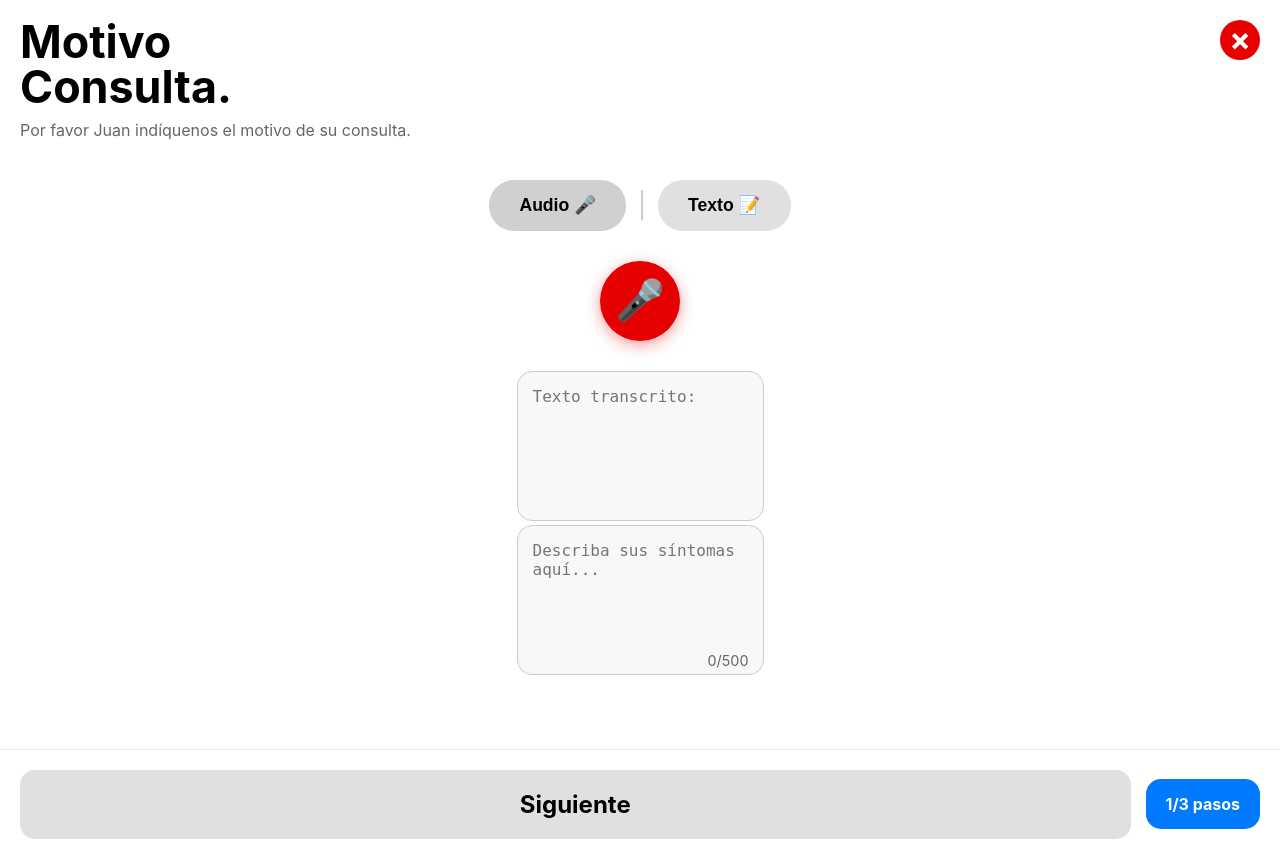
After one commit to sergio-delolmo-riol/PreConsulta, a PHP site: page /consulta-digital_pag1.html in a window 1280 px wide. The commit adds this page. Run offline with PHP 8.4, Linux system fonts and the light colour scheme.

Commit message:
cambios e implementacion pantallas 1 y 2 consulta digital

```diff
--- /dev/null
+++ b/consulta-digital_pag1.html
@@ -0,0 +1,63 @@
+<!DOCTYPE html>
+<html lang="es">
+<head>
+    <meta charset="UTF-8">
+    <meta name="viewport" content="width=device-width, initial-scale=1.0">
+    <title>Motivo de Consulta - Centro de Triaje Digital</title>
+    <link rel="stylesheet" href="CSS/style.css">
+</head>
+<body class="full-height-body">
+
+    <header class="consult-header" role="banner">
+        <div class="header-content">
+            <div class="header-text">
+                <h1>Motivo<br>Consulta.</h1>
+                <p>Por favor Juan indíquenos el motivo de su consulta.</p>
+            </div>
+            <a href="index.html" class="close-button" aria-label="Cerrar y volver a la página de inicio">
+                &times;
+            </a>
+        </div>
+    </header>
+
+    <main id="main-content" role="main" class="consult-main">
+        <div class="input-method-selector" role="tablist" aria-label="Método de entrada de síntomas">
+            <button id="tab-audio" role="tab" aria-selected="true" aria-controls="panel-audio" class="tab-button active">
+                Audio 🎤
+            </button>
+            <div class="separator"></div>
+            <button id="tab-texto" role="tab" aria-selected="false" aria-controls="panel-texto" class="tab-button">
+                Texto 📝
+            </button>
+        </div>
+
+        <!-- Contenedor para los paneles -->
+        <div class="panels-container">
+            <div id="panel-audio" role="tabpanel" aria-labelledby="tab-audio" class="tab-panel active">
+                <button class="record-button" aria-label="Iniciar grabación de audio">
+                    <!-- Icono de micrófono -->
+                </button>
+                <div class="text-container">
+                    <label for="transcribed-text" class="sr-only">Texto transcrito</label>
+                    <textarea id="transcribed-text" readonly placeholder="Texto transcrito:"></textarea>
+                </div>
+            </div>
+
+            <div id="panel-texto" role="tabpanel" aria-labelledby="tab-texto" class="tab-panel">
+                <div class="text-container">
+                    <label for="symptom-text" class="sr-only">Describa sus síntomas</label>
+                    <textarea id="symptom-text" maxlength="500" placeholder="Describa sus síntomas aquí..."></textarea>
+                    <div class="char-counter" aria-live="polite">0/500</div>
+                </div>
+            </div>
+        </div>
+    </main>
+
+    <footer class="consult-footer">
+        <a href="consulta-digital_pag2.html" class="next-button">Siguiente</a>
+        <div class="step-counter" aria-label="Paso 1 de 3">1/3 pasos</div>
+    </footer>
+
+    <script src="js/main.js"></script>
+</body>
+</html>
--- a/css/style.css
+++ b/css/style.css
@@ -6,8 +6,12 @@ body, html {
     background-color: #fff;
     color: #000;
     height: 100%;
+}
+
+body {
     display: flex;
     flex-direction: column;
+    box-sizing: border-box;
 }
 
 /* Clase para lectores de pantalla */
@@ -70,6 +74,7 @@ body, html {
     display: flex;
     justify-content: center;
     align-items: center;
+    padding-bottom: 70px; /* Espacio para la barra de navegación fija */
 }
 
 .triage-section {
@@ -77,16 +82,16 @@ body, html {
 }
 
 .triage-button {
-    width: 180px;
-    height: 180px;
-    background-color: #e60000; /* Rojo de la cruz */
+    width: 300px;
+    height: 300px;
+    background-color: #e60000;
     border-radius: 50%;
     border: none;
     cursor: pointer;
-    display: flex;
+    display: inline-flex;
     justify-content: center;
     align-items: center;
-    box-shadow: 0 4px 15px rgba(0, 0, 0, 0.2);
+    box-shadow: 0 0px 10px rgb(0 0 0 / 70%);
     position: relative;
 }
 
@@ -228,3 +233,252 @@ body, html {
     background-color: #b8daff; /* Un poco más oscuro al pasar el ratón o al enfocar */
     outline: none;
 }
+
+/* Estilos para la página de consulta */
+.full-height-body {
+    display: flex;
+    flex-direction: column;
+    height: 100vh; /* Ocupar toda la altura de la ventana */
+}
+
+.consult-header {
+    padding: 20px;
+    box-sizing: border-box;
+    position: relative;
+}
+
+.consult-header .header-content {
+    display: flex;
+    justify-content: space-between;
+    align-items: flex-start;
+}
+
+.consult-header h1 {
+    font-size: 2.8rem;
+    font-weight: bold;
+    margin: 0;
+    line-height: 1;
+}
+
+.consult-header p {
+    margin: 10px 0 0;
+    font-size: 1rem;
+    color: #666;
+}
+
+.close-button {
+    font-size: 2rem;
+    font-weight: bold;
+    color: #fff;
+    background-color: #e60000;
+    border-radius: 50%;
+    width: 40px;
+    height: 40px;
+    display: flex;
+    justify-content: center;
+    align-items: center;
+    text-decoration: none;
+    line-height: 1;
+}
+
+.consult-main {
+    flex-grow: 1;
+    padding: 20px;
+    display: flex;
+    flex-direction: column;
+    align-items: center;
+}
+
+.input-method-selector {
+    display: flex;
+    justify-content: center;
+    align-items: center;
+    margin-bottom: 30px;
+}
+
+.input-method-selector .tab-button {
+    background-color: #e0e0e0;
+    border: none;
+    padding: 15px 30px;
+    font-size: 1.1rem;
+    font-weight: bold;
+    border-radius: 25px;
+    cursor: pointer;
+    transition: background-color 0.3s;
+}
+
+.input-method-selector .tab-button.active {
+    background-color: #d0d0d0;
+}
+
+.input-method-selector .separator {
+    width: 2px;
+    height: 30px;
+    background-color: #ccc;
+    margin: 0 15px;
+}
+
+#panel-audio, #panel-texto {
+    width: 100%;
+    display: flex;
+    flex-direction: column;
+    align-items: center;
+}
+
+.record-button {
+    width: 80px;
+    height: 80px;
+    background-color: #e60000;
+    border-radius: 50%;
+    border: none;
+    cursor: pointer;
+    display: flex;
+    justify-content: center;
+    align-items: center;
+    box-shadow: 0 4px 15px rgba(230, 0, 0, 0.4);
+    margin-bottom: 30px;
+}
+
+.record-button::before {
+    content: '🎤'; /* Placeholder para el icono de micro */
+    font-size: 40px;
+    color: white;
+}
+
+.text-container {
+    width: 100%;
+    position: relative;
+}
+
+.text-container textarea {
+    width: 100%;
+    height: 150px;
+    border: 1px solid #ccc;
+    border-radius: 15px;
+    padding: 15px;
+    box-sizing: border-box;
+    font-size: 1rem;
+    background-color: #f8f8f8;
+    resize: none;
+}
+
+.char-counter {
+    position: absolute;
+    bottom: 10px;
+    right: 15px;
+    font-size: 0.9rem;
+    color: #666;
+}
+
+.consult-footer {
+    display: flex;
+    justify-content: space-between;
+    align-items: center;
+    padding: 20px;
+    box-sizing: border-box;
+    border-top: 1px solid #e7e7e7;
+}
+
+.next-button {
+    flex-grow: 1;
+    background-color: #e0e0e0;
+    border: none;
+    padding: 20px;
+    font-size: 1.5rem;
+    font-weight: bold;
+    border-radius: 15px;
+    cursor: pointer;
+    margin-right: 15px;
+    text-decoration: none;
+    color: #000;
+    text-align: center;
+}
+
+.step-counter {
+    background-color: #007aff;
+    color: white;
+    padding: 15px 20px;
+    border-radius: 15px;
+    font-size: 1rem;
+    font-weight: bold;
+    text-align: center;
+}
+
+/* Lógica de visibilidad para los paneles de pestañas */
+.tab-panel {
+    display: none; /* Ocultar todos los paneles por defecto */
+}
+
+.tab-panel.active {
+    display: flex; /* Mostrar solo el panel activo */
+    flex-direction: column;
+    align-items: center;
+    width: 100%;
+}
+
+/* Estilos para la página de evidencia (consulta-digital_pag2.html) */
+.evidence-container {
+    width: 100%;
+    flex-grow: 1;
+    display: flex;
+    flex-direction: column;
+    justify-content: center;
+    align-items: center;
+}
+
+.evidence-upload-box {
+    width: 100%;
+    min-height: 250px;
+    background-color: #e0e0e0;
+    border-radius: 15px;
+    display: flex;
+    flex-direction: column;
+    justify-content: center;
+    align-items: center;
+    text-align: center;
+    padding: 20px;
+    box-sizing: border-box;
+    cursor: pointer;
+    border: 2px dashed #ccc;
+}
+
+.upload-icon {
+    font-size: 4rem;
+    color: #888;
+}
+
+.upload-text {
+    margin-top: 15px;
+    font-size: 1.1rem;
+    color: #666;
+}
+
+.confirm-button {
+    background-color: #34c759; /* Verde brillante */
+    color: white;
+    border: none;
+    padding: 18px 30px;
+    font-size: 1.2rem;
+    font-weight: bold;
+    border-radius: 15px;
+    cursor: pointer;
+    width: 100%;
+    margin-top: 30px;
+    box-shadow: 0 4px 10px rgba(52, 199, 89, 0.4);
+}
+
+.back-button {
+    background-color: #e0e0e0;
+    border: none;
+    width: 50px;
+    height: 50px;
+    font-size: 2rem;
+    font-weight: bold;
+    border-radius: 15px;
+    cursor: pointer;
+    display: flex;
+    justify-content: center;
+    align-items: center;
+    text-decoration: none;
+    color: #333;
+}
--- a/index.html
+++ b/index.html
@@ -23,9 +23,9 @@
     <main id="main-content" role="main">
         <section class="triage-section" aria-labelledby="triage-button-label">
             <h2 id="triage-button-label" class="sr-only">Iniciar triaje</h2>
-            <button class="triage-button" aria-label="Iniciar proceso de triaje">
+            <a href="consulta-digital_pag1.html" class="triage-button" aria-label="Iniciar proceso de triaje">
                 <!-- El icono de la cruz roja se añadirá con CSS o como <img> -->
-            </button>
+            </a>
         </section>
     </main>
 
```
Also changed, not shown: consulta-digital_pag2.html (added, +42 -0 lines), js/main.js (added, +36 -0 lines), README.md, media/pantallas/consulta-digital_pag2.png (added), media/pantallas/consulta-digital_pag3.png (added), media/pantallas/pantalla_consultaAprobada.png (added).
